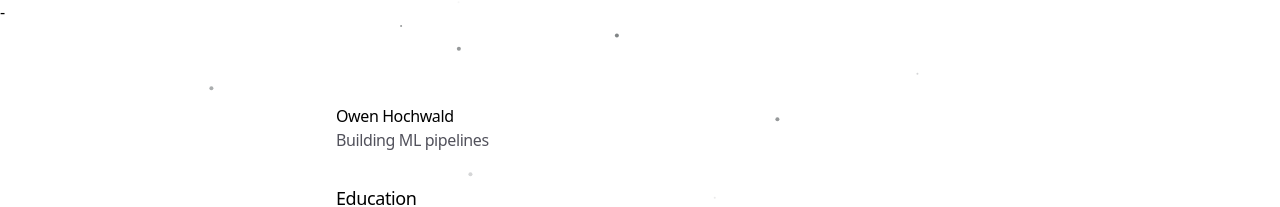
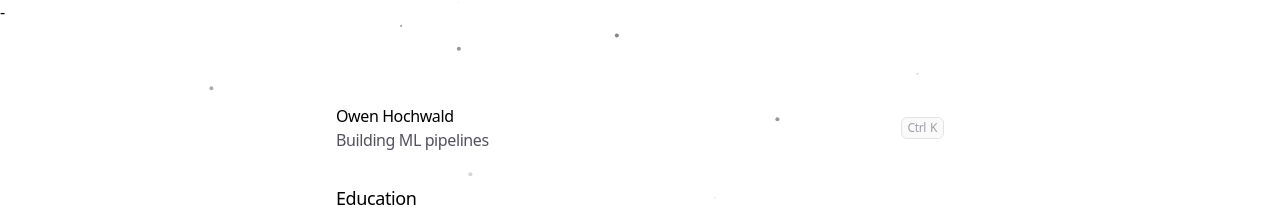
Before and after one commit to owenHochwald/personal-site, a Next.js app: page / in a window 1280 px wide. Shown: the top 207 px of the page. Built offline with nearby package versions, Linux system fonts and the light colour scheme.

Commit message:
Add CmdKHint component for command palette shortcut support

```diff
--- a/app/header.tsx
+++ b/app/header.tsx
@@ -1,7 +1,34 @@
 'use client'
-import { TextEffect } from '@/components/ui/text-effect'
 import { TextLoop } from '@/components/ui/text-loop'
 import Link from 'next/link'
+import { useEffect, useState } from 'react'
+
+function CmdKHint() {
+  const [isMac, setIsMac] = useState(true)
+
+  useEffect(() => {
+    setIsMac(/mac|iphone|ipad|ipod/i.test(navigator.platform))
+  }, [])
+
+  return (
+    <button
+      onClick={() => {
+        const event = new KeyboardEvent('keydown', {
+          key: 'k',
+          metaKey: isMac,
+          ctrlKey: !isMac,
+          bubbles: true,
+        })
+        document.dispatchEvent(event)
+      }}
+      className="flex items-center gap-1 rounded-md border border-zinc-200 bg-zinc-50 px-1.5 py-0.5 text-xs text-zinc-400 transition-colors hover:border-zinc-300 hover:text-zinc-500 dark:border-zinc-700 dark:bg-zinc-900 dark:text-zinc-500 dark:hover:border-zinc-600 dark:hover:text-zinc-400"
+      title="Open command palette"
+    >
+      <kbd className="font-sans">{isMac ? '⌘' : 'Ctrl'}</kbd>
+      <kbd className="font-sans">K</kbd>
+    </button>
+  )
+}
 
 export function Header() {
   return (
@@ -24,6 +51,7 @@ export function Header() {
           </TextLoop>
         </p>
       </div>
+      <CmdKHint />
     </header>
   )
 }
```
